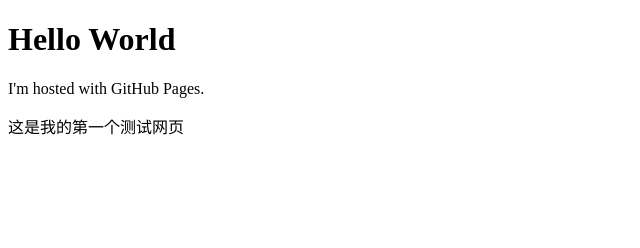
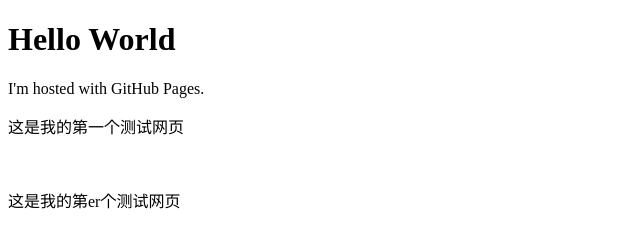
Before and after one commit to zhangxinsheng/zhangxinsheng.github.io, a plain HTML site: page index.html in a window 1280 px wide. Shown: the whole page, without its empty margins (0-640 px from the left). Drawn offline with Linux system fonts and the light colour scheme.

Commit message:
Update index.html

```diff
--- a/index.html
+++ b/index.html
@@ -4,5 +4,7 @@
 <h1>Hello World</h1>
 <p>I'm hosted with GitHub Pages.</p>
 <p>这是我的第一个测试网页</p>
+<br>
+<p>这是我的第er个测试网页</p>
 </body>
 </html>
```
